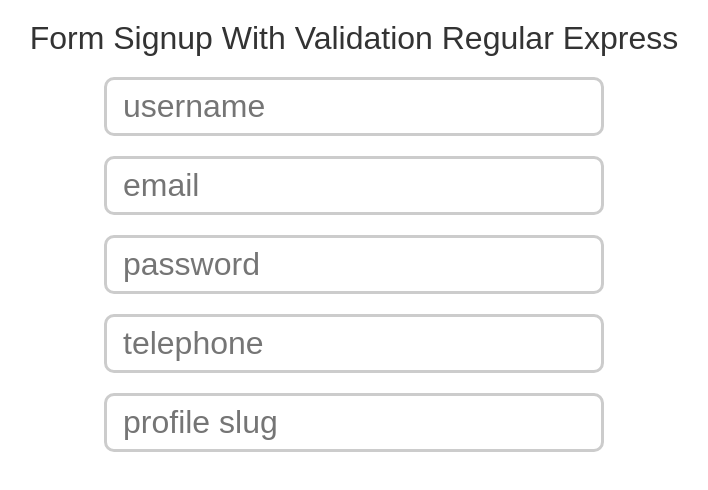
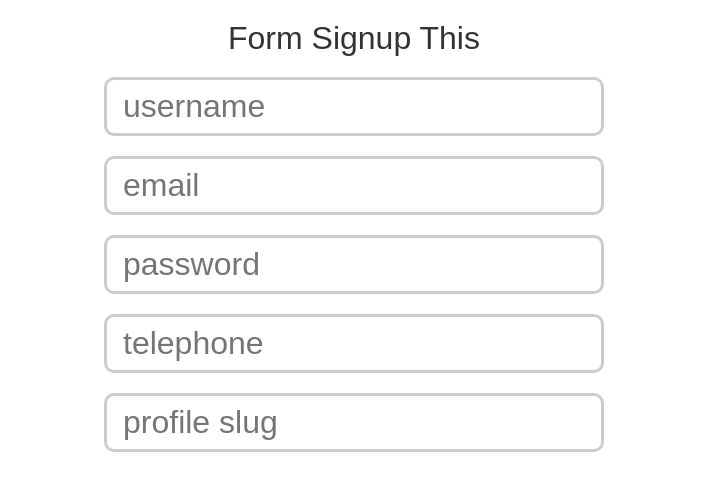
Before and after one commit to RifkiIlmi/formValidationRegExp, a plain HTML site: page index.html in a window 1280 px wide. Shown: the whole page, without its empty margins (286-994 px from the left). Drawn offline with Linux system fonts and the light colour scheme.

Commit message:
new commit

```diff
--- a/index.html
+++ b/index.html
@@ -6,7 +6,7 @@
         <link rel="stylesheet" href="styles.css">
     </head>
     <body>
-        <h1>Form Signup With Validation Regular Express</h1>
+        <h1>Form Signup This</h1>
         <form>
 
             <input type="text" name="username" placeholder="username">
```
